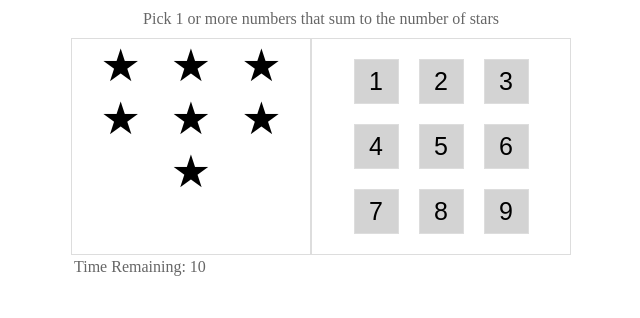
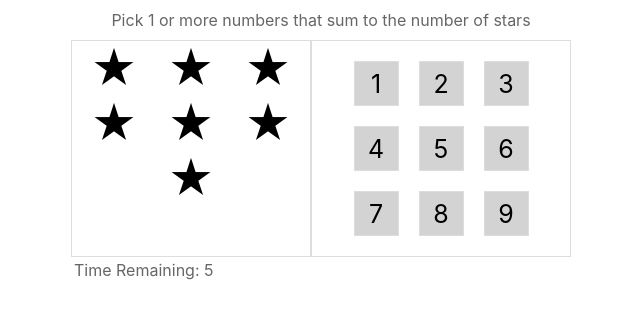
Before and after one commit to ranemihir/react-star-match-game, a React app: page / in a window 1280 px wide. Shown: the whole page, without its empty margins (319-959 px from the left). Built offline with nearby package versions, Linux system fonts and the light colour scheme.

Commit message:
add timer using effect

```diff
--- a/src/index.js
+++ b/src/index.js
@@ -1,4 +1,4 @@
-import { useState } from 'react';
+import { useState, useEffect } from 'react';
 import { render } from 'react-dom';
 import './index.scss';
 
@@ -16,15 +16,44 @@ const StarDisplay = (props) => (
   </>
 );
 
+const PlayAgain = (props) => (
+  <div className="game-done">
+    <div className="message" style={{ color: props.gameStatus === 'won' ? 'green' : 'red' }}>
+      {props.gameStatus === 'won' ? 'You Won! :)' : 'You Lost :('}
+    </div>
+    <button onClick={() => props.onClick()}>Play Again</button>
+  </div>
+);
+
 const StarMatch = () => {
   const [stars, setStars] = useState(utils.random(1, 9));
   const [availableNums, setAvailableNums] = useState(utils.range(1, 9));
   const [candidateNums, setCandidateNums] = useState([]);
+  const [secondsLeft, setSecondsLeft] = useState(10);
+
+  useEffect(() => {
+    if (secondsLeft > 0 && availableNums.length > 0) {
+      const timerId = setTimeout(() => {
+        setSecondsLeft(secondsLeft - 1);
+      }, 1000);
+
+      return () => clearTimeout(timerId);
+    }
+  });
 
   const candidatesAreWrong = utils.sum(candidateNums) > stars;
 
+  const gameStatus = availableNums.length === 0 ? 'won' : secondsLeft === 0 ? 'lost' : 'active';
+
+  const resetGame = () => {
+    setStars(utils.random(1, 9));
+    setAvailableNums(utils.range(1, 9));
+    setCandidateNums([]);
+    setSecondsLeft(10);
+  };
+
   const onNumberClick = (num, currStatus) => {
-    if (currStatus === 'used') {
+    if (currStatus === 'used' || gameStatus !== 'active') {
       return;
     }
 
@@ -60,7 +89,11 @@ const StarMatch = () => {
       </div>
       <div className="body">
         <div className="left">
-          <StarDisplay stars={stars} />
+          {gameStatus !== 'active' ? (
+            <PlayAgain onClick={resetGame} gameStatus={gameStatus} />
+          ) : (
+            <StarDisplay stars={stars} />
+          )}
         </div>
         <div className="right">
           {utils.range(1, 9).map(num => (
@@ -68,7 +101,7 @@ const StarMatch = () => {
           ))}
         </div>
       </div>
-      <div className="timer">Time Remaining: 10</div>
+      <div className="timer">Time Remaining: {secondsLeft}</div>
     </div>
   );
 };
--- a/src/index.scss
+++ b/src/index.scss
@@ -1,3 +1,7 @@
+* {
+  font-family: -apple-system, BlinkMacSystemFont, 'Segoe UI', Roboto, Oxygen, Ubuntu, Cantarell, 'Open Sans', 'Helvetica Neue', sans-serif;
+}
+
 .game {
     max-width: 500px;
     margin: 0 auto;
```
